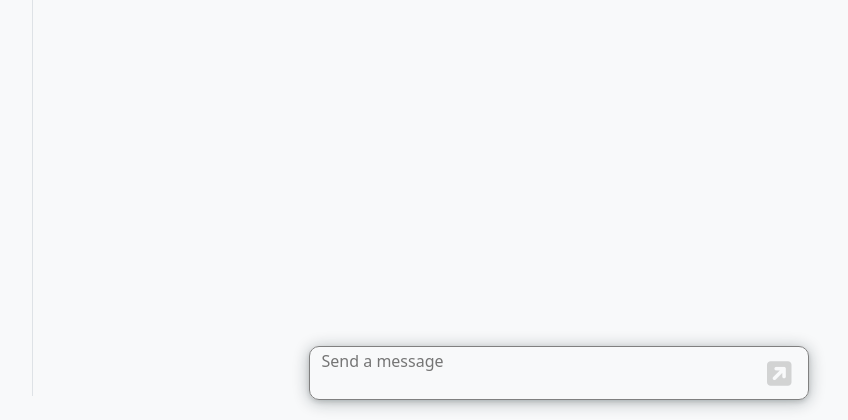
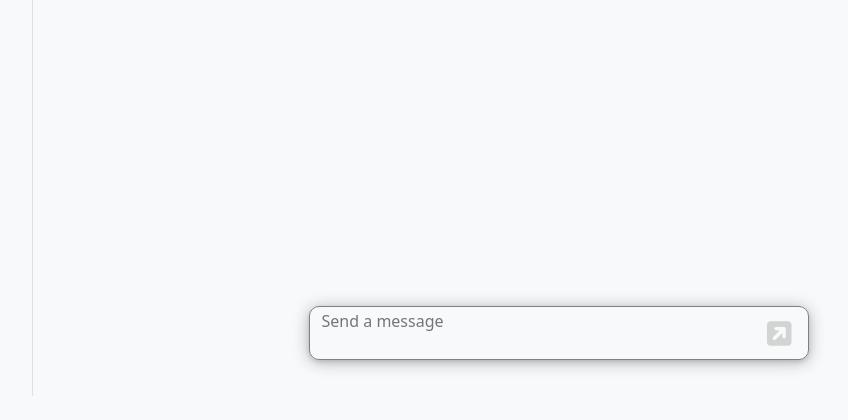
Before and after one commit to movalex/django-openai-chatbot, a Django app: page / in a window 1280 px wide. Shown: the part 380-800 px from the top of the page, without its empty margins (196-1044 px from the left). Run offline with Django 4.2, Linux system fonts and the light colour scheme; the visitor is signed in with stand-in values (Sample User, id 1); data that the repository does not hold is empty; some libraries are stand-ins or nearby versions.

Commit message:
add mobile view footer padding

```diff
--- a/static/css/custom.css
+++ b/static/css/custom.css
@@ -20,7 +20,7 @@ p {
 
 
 .chat-footer {
-    margin-bottom: 10px;
+    padding-bottom: 10px;
 }
 
 #wrapper {
@@ -275,4 +275,12 @@ code {
         margin-left: 0; /* Still allow it to open when toggled */
     }
 
+
 }
+
+@media only screen and (max-height: 800px) {
+    .chat-footer {
+        padding-bottom: 50px;
+    }
+
+}
```
